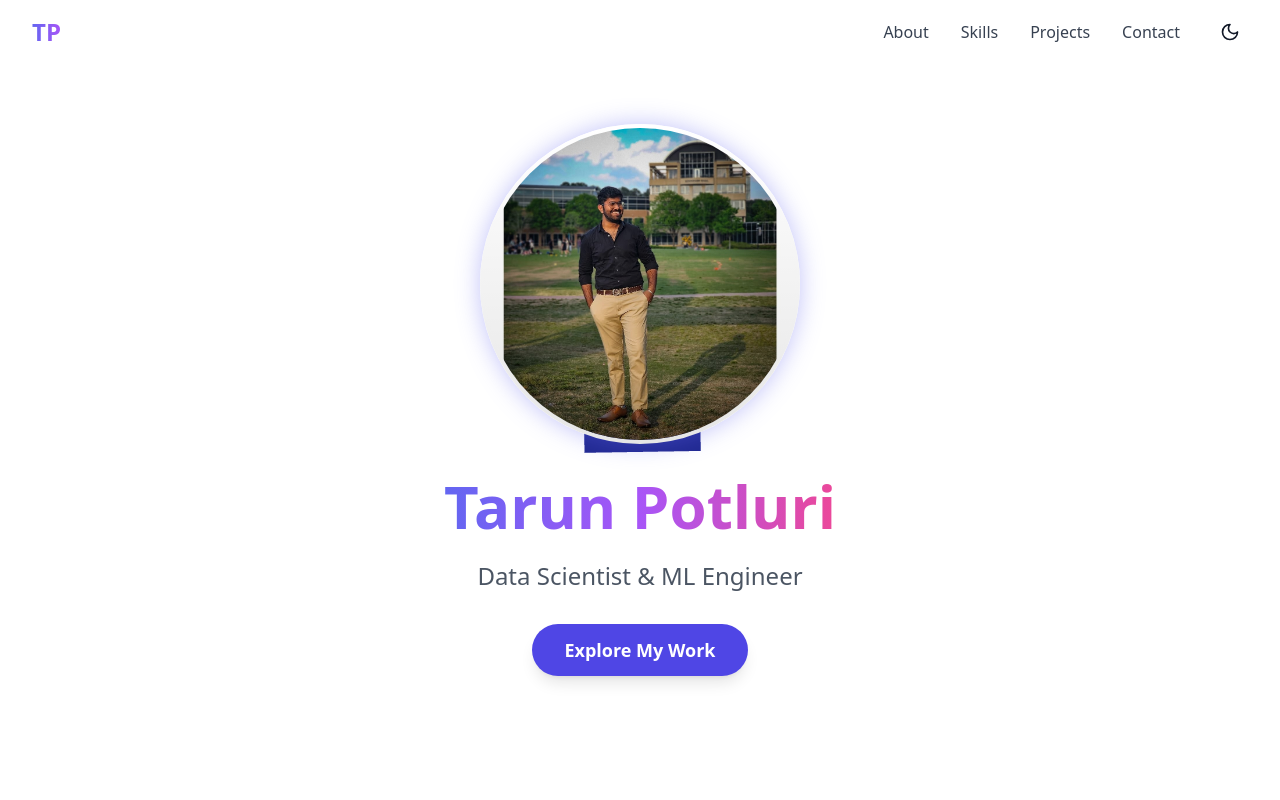
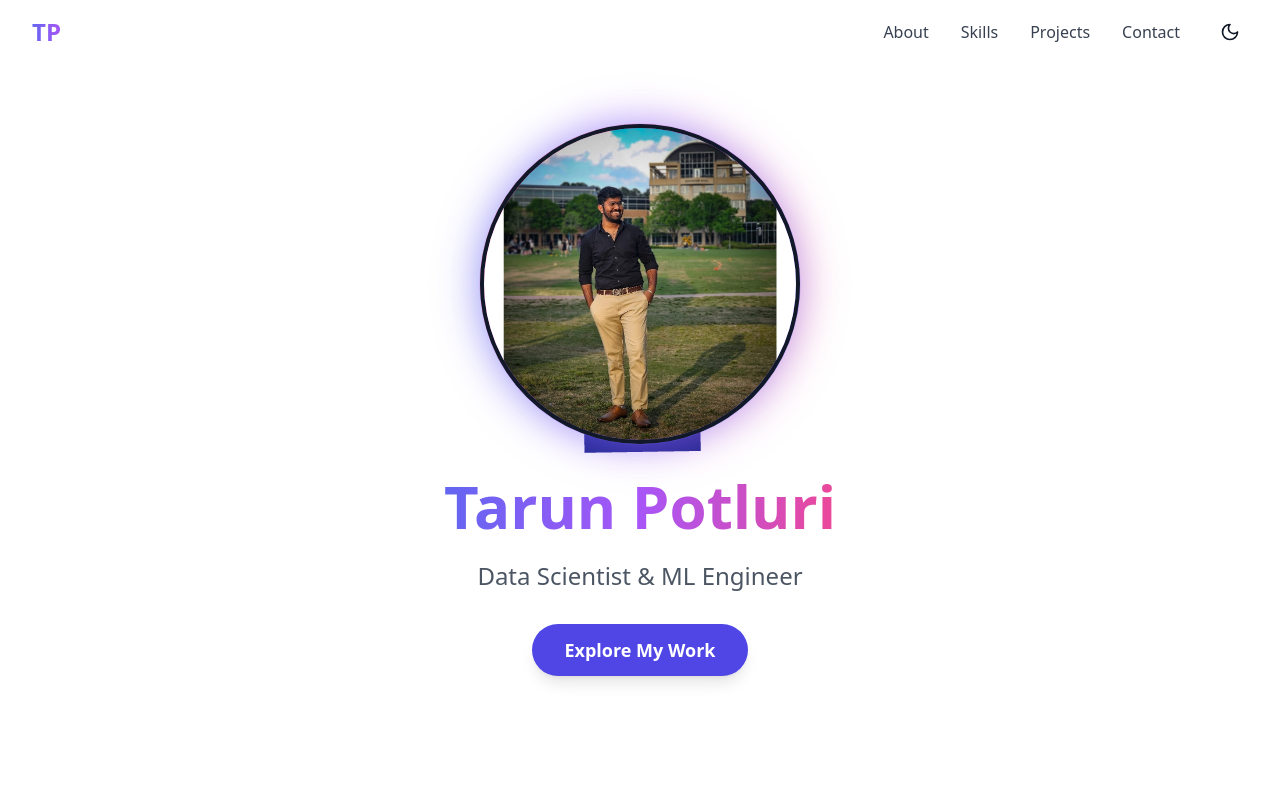
Before and after one commit to TarunPotluri/my-portfolio, a React (Vite) app: page / in a window 1280 px wide. Shown: the top 800 px of the page. Built offline with nearby package versions, Linux system fonts and the light colour scheme; the HTML template or start-up script is replaced by a standard one.

Commit message:
made changes

```diff
--- a/src/components/Hero.jsx
+++ b/src/components/Hero.jsx
@@ -14,6 +14,13 @@ const FloatingCube = () => (
 );
 
 export const Hero = () => {
+  const handleExploreClick = () => {
+    // Smooth scroll to projects section
+    document.getElementById('projects').scrollIntoView({
+      behavior: 'smooth',
+      block: 'start'
+    });
+  };
   return (
     <section id="about" className="h-screen relative overflow-hidden bg-white dark:bg-gray-900">
       {/* 3D Background */}
@@ -32,28 +39,26 @@ export const Hero = () => {
         initial={{ opacity: 0, scale: 0.5 }}
         animate={{ opacity: 1, scale: 1 }}
         transition={{ duration: 0.5 }}
-          className="mb-8"
+        className="relative mb-8"
       >
+        {/* Outer glow effect */}
+        <div className="absolute inset-0 rounded-full bg-gradient-to-r from-indigo-500 via-purple-500 to-pink-500 blur-xl opacity-50 animate-pulse"></div>
+
+        {/* Inner container with border */}
         <div className="relative">
-            {/* Larger image size with glow effect */}
+          <div className="absolute inset-0 rounded-full bg-gradient-to-r from-indigo-500 via-purple-500 to-pink-500 animate-spin-slow"></div>
           <img
-
-
             src="Tarun.jpg"
-
             alt="Tarun Potluri"
-              className="w-64 h-64 md:w-80 md:h-80 rounded-full object-cover border-4 border-white shadow-xl
+            className="relative w-64 h-64 md:w-80 md:h-80 rounded-full object-cover border-4 border-gray-900
                       hover:scale-105 transition-transform duration-300
-                         dark:border-gray-700"
+                      hover:border-indigo-500"
             style={{
-                boxShadow: '0 0 25px rgba(99, 102, 241, 0.4)'
+              boxShadow: '0 0 30px rgba(99, 102, 241, 0.3)',
             }}
           />
-            {/* Optional: Add a gradient overlay for more depth */}
-            <div className="absolute inset-0 rounded-full bg-gradient-to-b from-transparent to-black opacity-10"></div>
         </div>
       </motion.div>
-
         <motion.div
           initial={{ opacity: 0, y: 20 }}
           animate={{ opacity: 1, y: 0 }}
@@ -69,6 +74,7 @@ export const Hero = () => {
           <motion.button
             whileHover={{ scale: 1.05 }}
             whileTap={{ scale: 0.95 }}
+            onClick={handleExploreClick}
             className="bg-indigo-600 text-white px-8 py-3 rounded-full text-lg font-semibold
                        hover:bg-indigo-700 transition-colors shadow-lg hover:shadow-xl"
           >
--- a/tailwind.config.js
+++ b/tailwind.config.js
@@ -9,6 +9,13 @@ export default {
     extend: {
       animation: {
         'gradient': 'gradient 8s linear infinite',
+      },
+      animation: {
+        'spin-slow': 'spin 8s linear infinite',
+        'pulse-slow': 'pulse 3s infinite',
+      },
+      boxShadow: {
+        'neon': '0 0 30px rgba(99, 102, 241, 0.3)',
       },
       keyframes: {
         gradient: {
```
Lines whose indentation alone changed are shown as unchanged.
